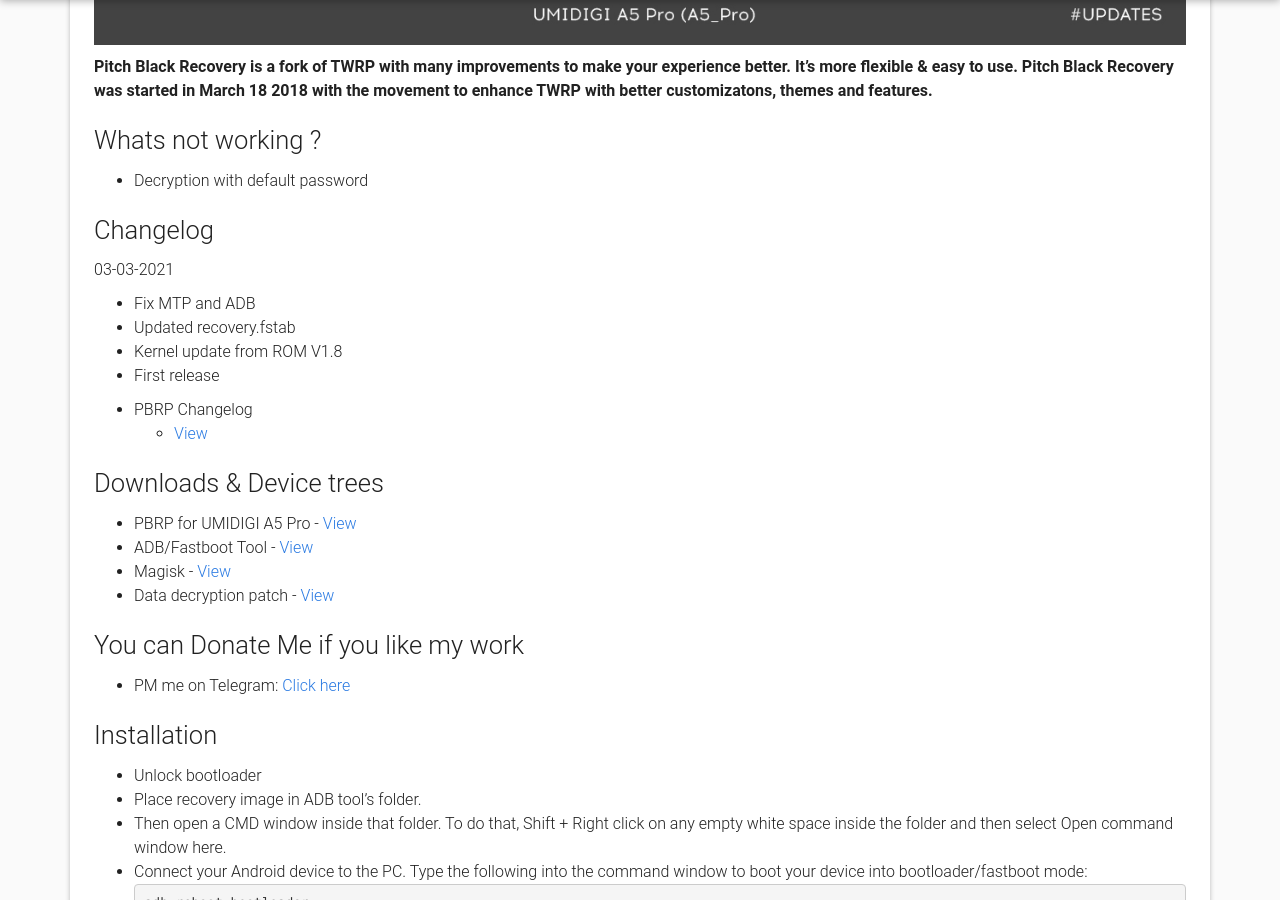
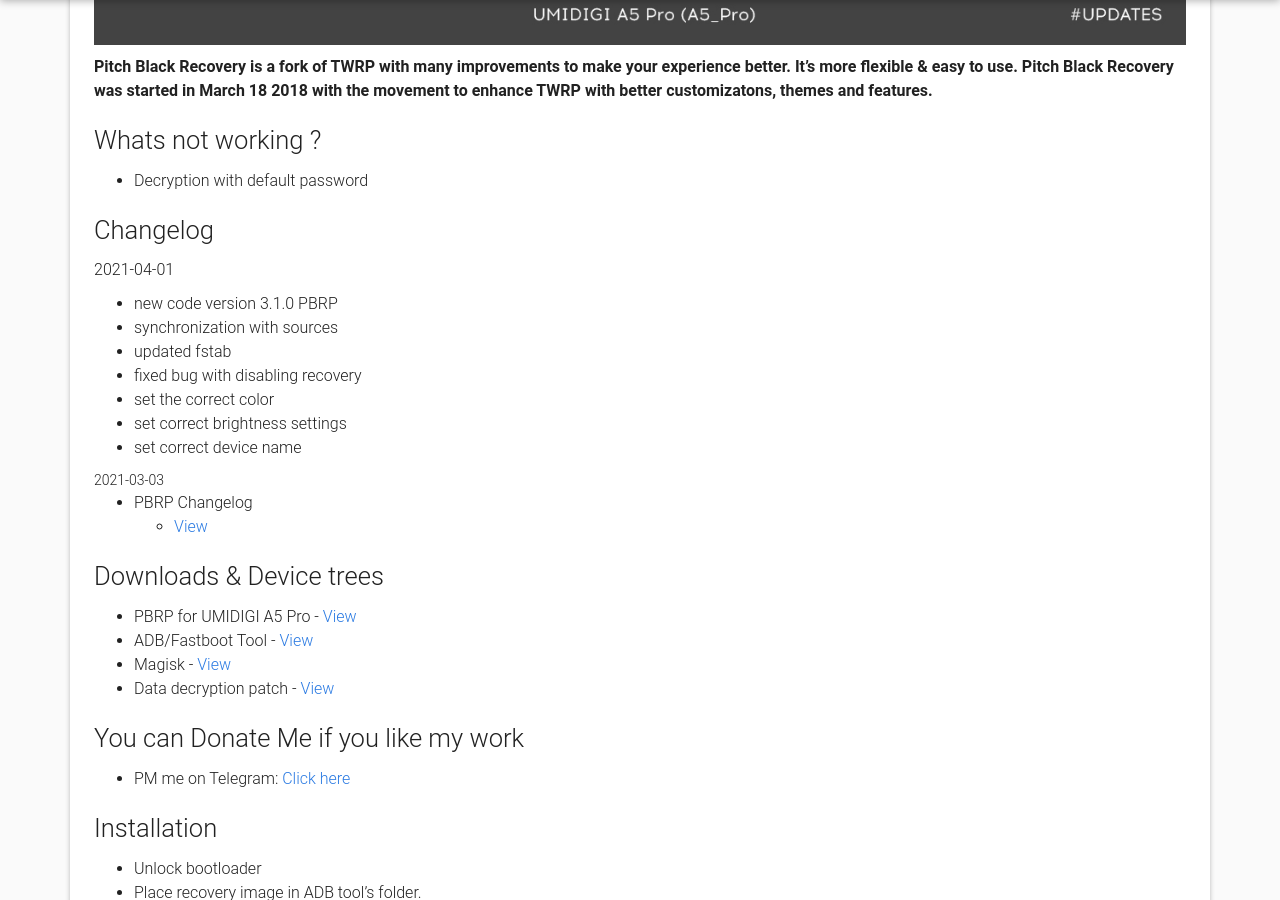
Before and after one commit to Hadenix/Hadenix.github.io, a Jekyll site: the page built from _posts/2021-04-01-pbrp-breeze.md, in a window 1280 px wide and 900 px high, scrolled down 936 px. Built offline with Jekyll 4.4.1, drawn with Linux system fonts in a browser that asks for light colours; nearby versions of some CDN libraries; some of the changed text lies outside the part shown.

Commit message:
PBRP-A5_Pro-3.1.0-20210401-2019-UNOFFICIAL

```diff
--- a/_posts/2021-03-03-pbrp-breeze.md
+++ b/_posts/2021-04-01-pbrp-breeze.md
@@ -2,7 +2,7 @@
 layout: post
 title: PitchBlack Recovery Project For UMIDIGI A5 Pro [A5_Pro][UNOFFICIAL]
 category: blog
-excerpt: 3.0 [STABLE]
+excerpt: 3.1 [STABLE]
 author: Kirill Yaroshevich
 ---
 
@@ -14,11 +14,24 @@
 * Decryption with default password
 
 ### Changelog
-03-03-2021
-- Fix MTP and ADB
-- Updated recovery.fstab
-- Kernel update from ROM V1.8
-- First release
+2021-04-01
+* new code version 3.1.0 PBRP
+* synchronization with sources
+* updated fstab
+* fixed bug with disabling recovery
+* set the correct color
+* set correct brightness settings
+* set correct device name
+
+<details>
+<summary>2021-03-03</summary>
+<p><ul>
+<li>Fix MTP and ADB</li>
+<li>Updated recovery.fstab</li>
+<li>Kernel update from ROM V1.8</li>
+<li>First release</li>
+</ul></p>
+</details>
 
 * PBRP Changelog
   * [View](https://t.me/UMIDIGIA5Pro)
```
